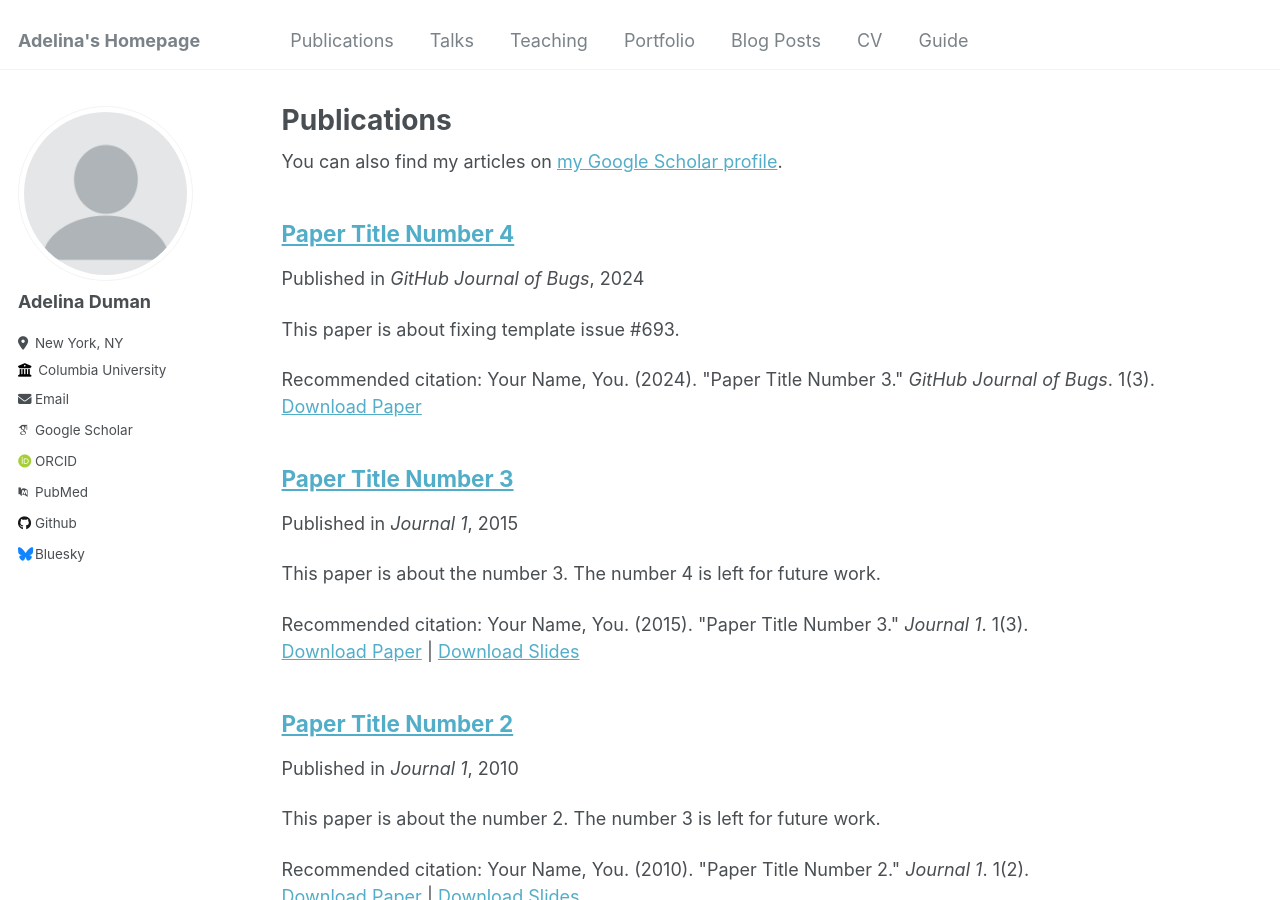
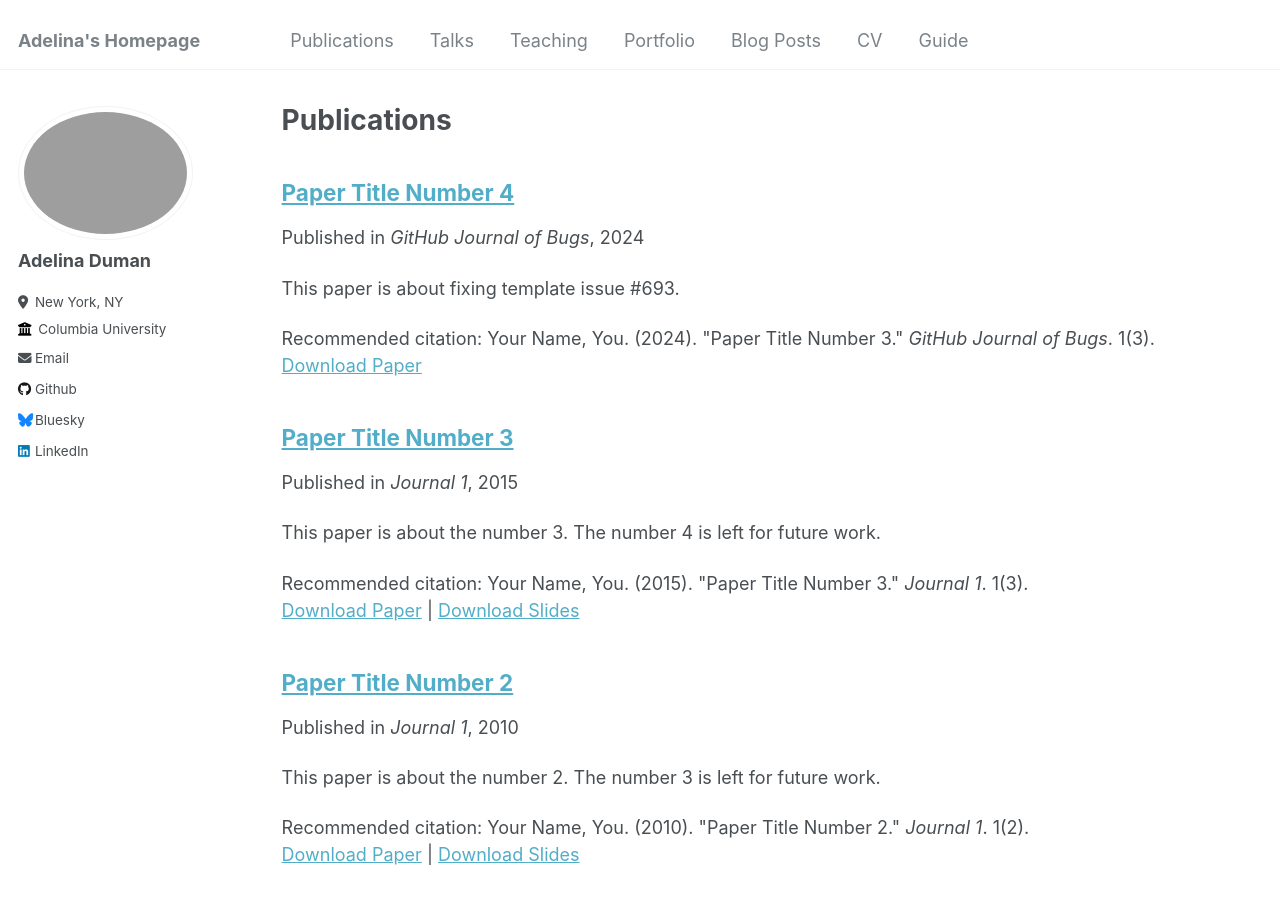
Before and after one commit to adelinaduman/adelinaduman, a Jekyll site: the page built from _pages/publications.md, in a window 1280 px wide and 900 px high. Built offline with Jekyll 4.4.1, drawn with Linux system fonts in a browser that asks for light colours; some web fonts are replaced; part of the change alters nothing that is shown.

Commit message:
Update _config.yml

```diff
--- a/_config.yml
+++ b/_config.yml
@@ -21,7 +21,7 @@ repository               : "https://adelinaduman.github.io/"
 #               Additional customization can be done by editing /_includes/author-profile.html
 author:
   # Biographic information
-  avatar           : "profile.png"
+  avatar           : "Profile-Imagee.png"
   name             : "Adelina Duman"
   pronouns         : # example: "she/her"
   bio              : ""
@@ -30,14 +30,6 @@ author:
   uri              : # URL
   email            : "adeline.duman@gmail.com"
 
-  # Academic websites
-  arxiv            : # URL - Update with the correct link to your profile
-  googlescholar    : "https://scholar.google.com/citations?user=PS_CX0AAAAAJ"
-  impactstory      : # URL
-  orcid            : "http://orcid.org/yourorcidurl"
-  semantic         : # URL
-  pubmed           : "https://www.ncbi.nlm.nih.gov/pubmed/?term=john+snow"
-  researchgate     : # URL
 
   # Repositories and software development
   bitbucket        : # Username - Update with your username on the site
@@ -57,7 +49,7 @@ author:
   keybase          : # Username
   instagram        : # Username
   lastfm           : # Username
-  linkedin         : # Username
+  linkedin         : "adelina-duman-6779571b6"
   mastodon         : # URL
   medium           : # URL
   pinterest        : # Username
```
